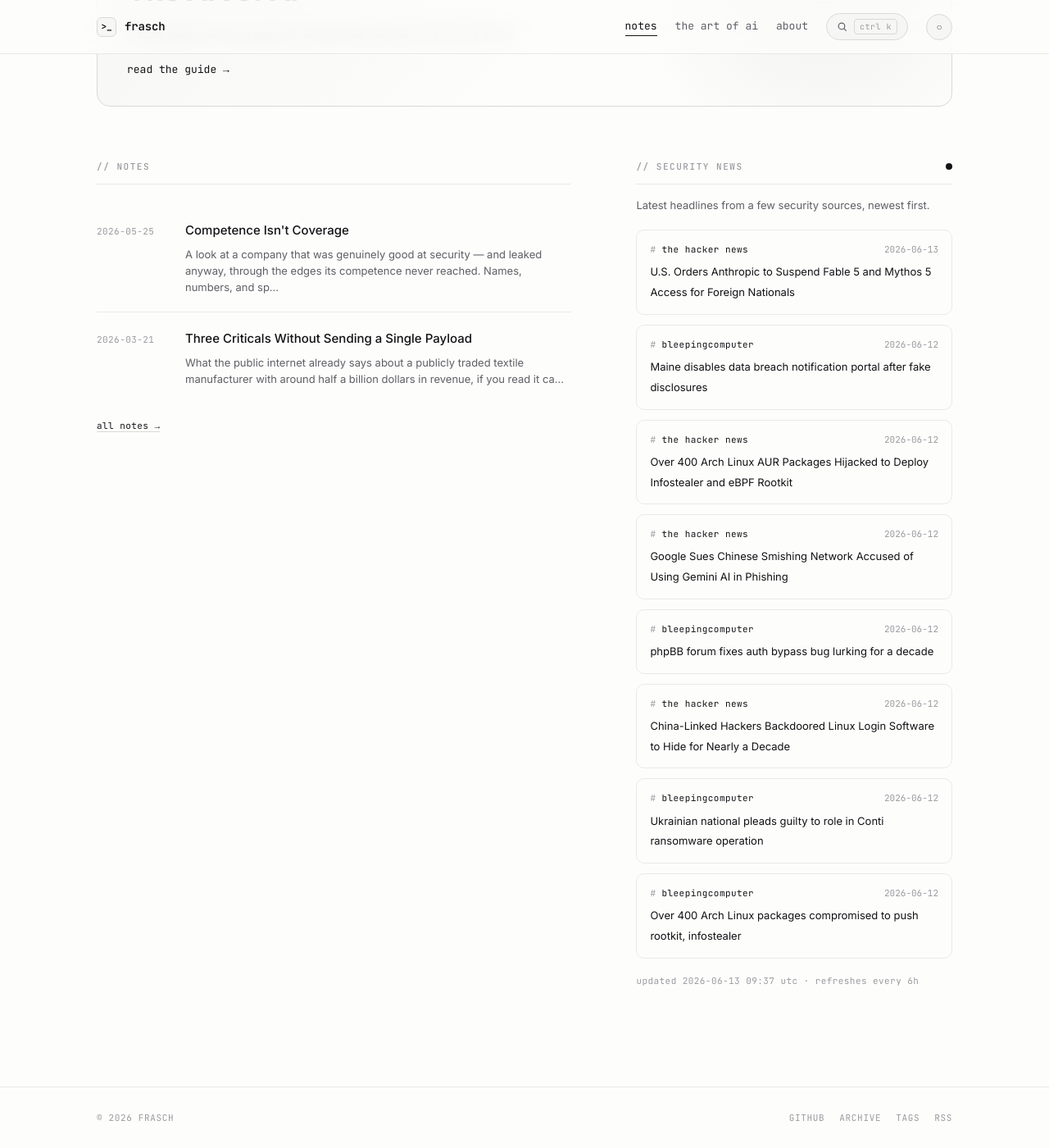
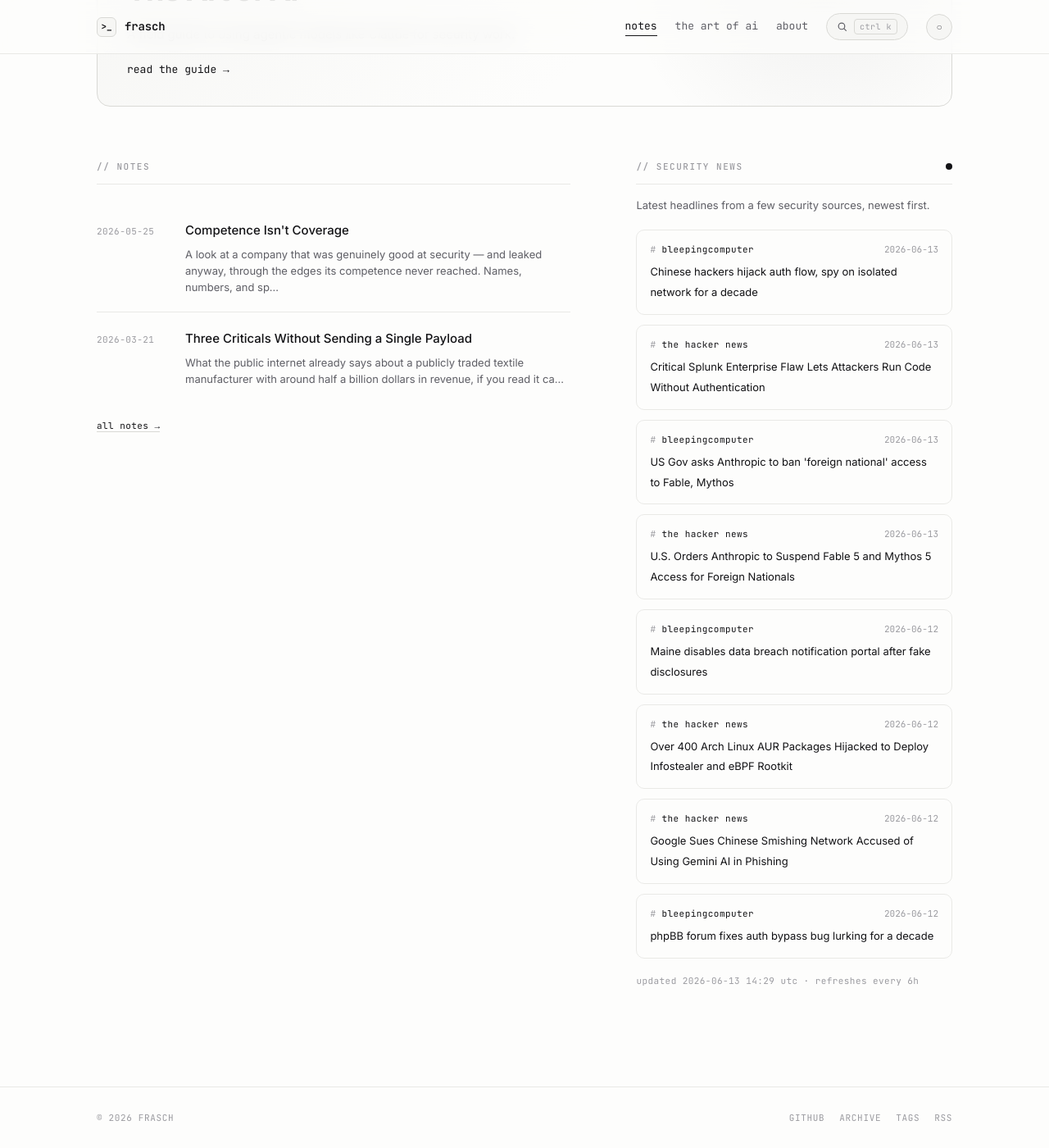
Before and after one commit to whoisfrasch/frasch, a Jekyll site: the page built from index.html, in a window 1280 px wide and 1400 px high, scrolled down 590 px. Shown: the whole window at 82% size. Built offline with Jekyll 4.4.1, drawn with Linux system fonts in a browser that asks for light colours.

Commit message:
Refresh security news feed

```diff
--- a/_data/news.json
+++ b/_data/news.json
@@ -1,6 +1,24 @@
 {
-  "updated": "2026-06-13T09:37:16Z",
+  "updated": "2026-06-13T14:29:30Z",
   "items": [
+    {
+      "source": "bleepingcomputer",
+      "title": "Chinese hackers hijack auth flow, spy on isolated network for a decade",
+      "link": "https://www.bleepingcomputer.com/news/security/chinese-hackers-hijack-auth-flow-spy-on-isolated-network-for-a-decade/",
+      "date": "2026-06-13T14:06:42Z"
+    },
+    {
+      "source": "the hacker news",
+      "title": "Critical Splunk Enterprise Flaw Lets Attackers Run Code Without Authentication",
+      "link": "https://thehackernews.com/2026/06/critical-splunk-enterprise-flaw-lets.html",
+      "date": "2026-06-13T13:23:03Z"
+    },
+    {
+      "source": "bleepingcomputer",
+      "title": "US Gov asks Anthropic to ban 'foreign national' access to Fable, Mythos",
+      "link": "https://www.bleepingcomputer.com/news/security/us-gov-asks-anthropic-to-ban-foreign-national-access-to-fable-mythos/",
+      "date": "2026-06-13T10:01:32Z"
+    },
     {
       "source": "the hacker news",
       "title": "U.S. Orders Anthropic to Suspend Fable 5 and Mythos 5 Access for Foreign Nationals",
@@ -30,24 +48,6 @@
       "title": "phpBB forum fixes auth bypass bug lurking for a decade",
       "link": "https://www.bleepingcomputer.com/news/security/phpbb-forum-fixes-auth-bypass-bug-lurking-for-a-decade/",
       "date": "2026-06-12T18:19:34Z"
-    },
-    {
-      "source": "the hacker news",
-      "title": "China-Linked Hackers Backdoored Linux Login Software to Hide for Nearly a Decade",
-      "link": "https://thehackernews.com/2026/06/china-linked-hackers-backdoored-linux.html",
-      "date": "2026-06-12T18:17:55Z"
-    },
-    {
-      "source": "bleepingcomputer",
-      "title": "Ukrainian national pleads guilty to role in Conti ransomware operation",
-      "link": "https://www.bleepingcomputer.com/news/security/ukrainian-national-pleads-guilty-to-role-in-conti-ransomware-operation/",
-      "date": "2026-06-12T17:54:28Z"
-    },
-    {
-      "source": "bleepingcomputer",
-      "title": "Over 400 Arch Linux packages compromised to push rootkit, infostealer",
-      "link": "https://www.bleepingcomputer.com/news/security/over-400-arch-linux-packages-compromised-to-push-rootkit-infostealer/",
-      "date": "2026-06-12T17:03:55Z"
     }
   ]
 }
```
